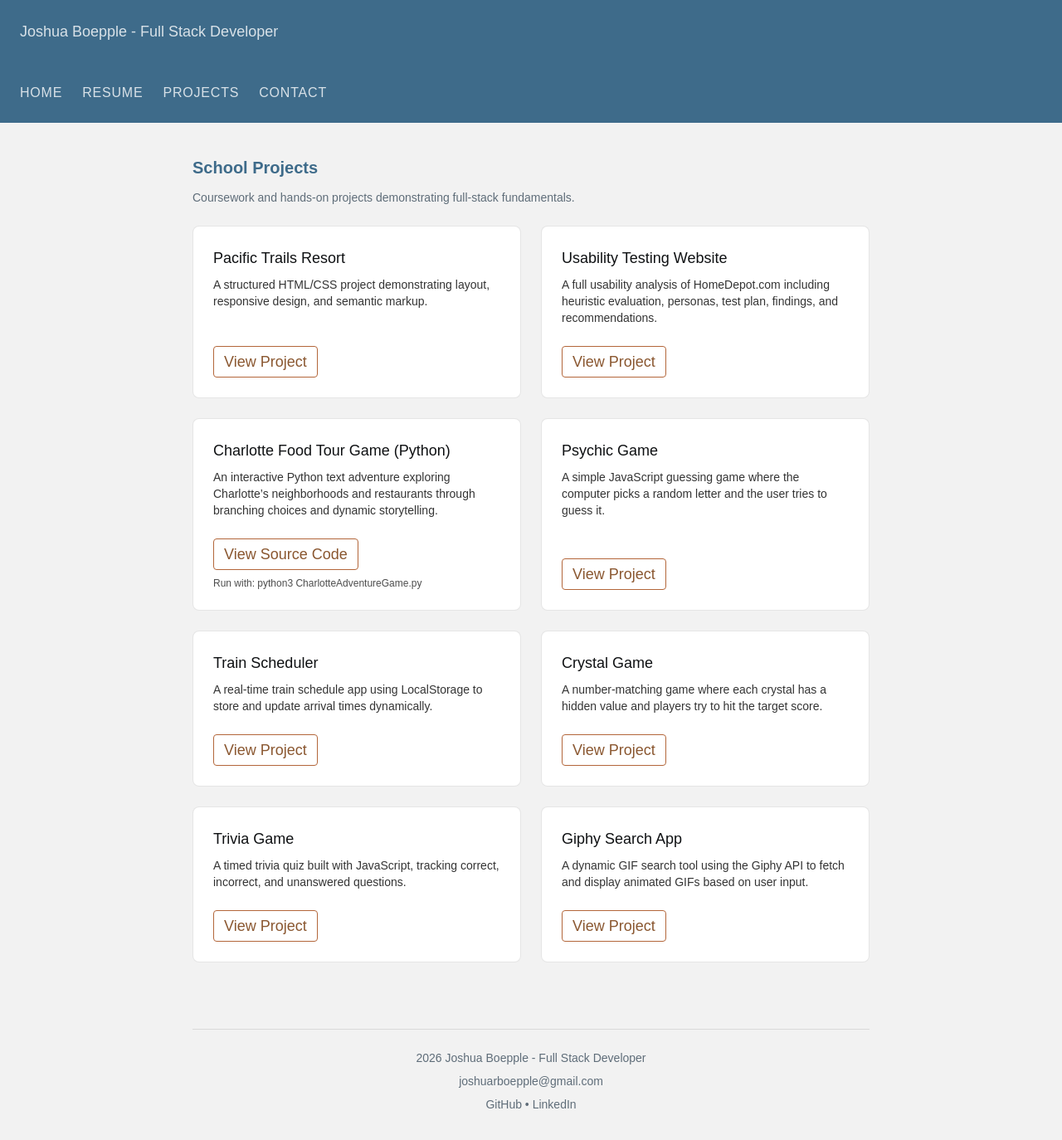
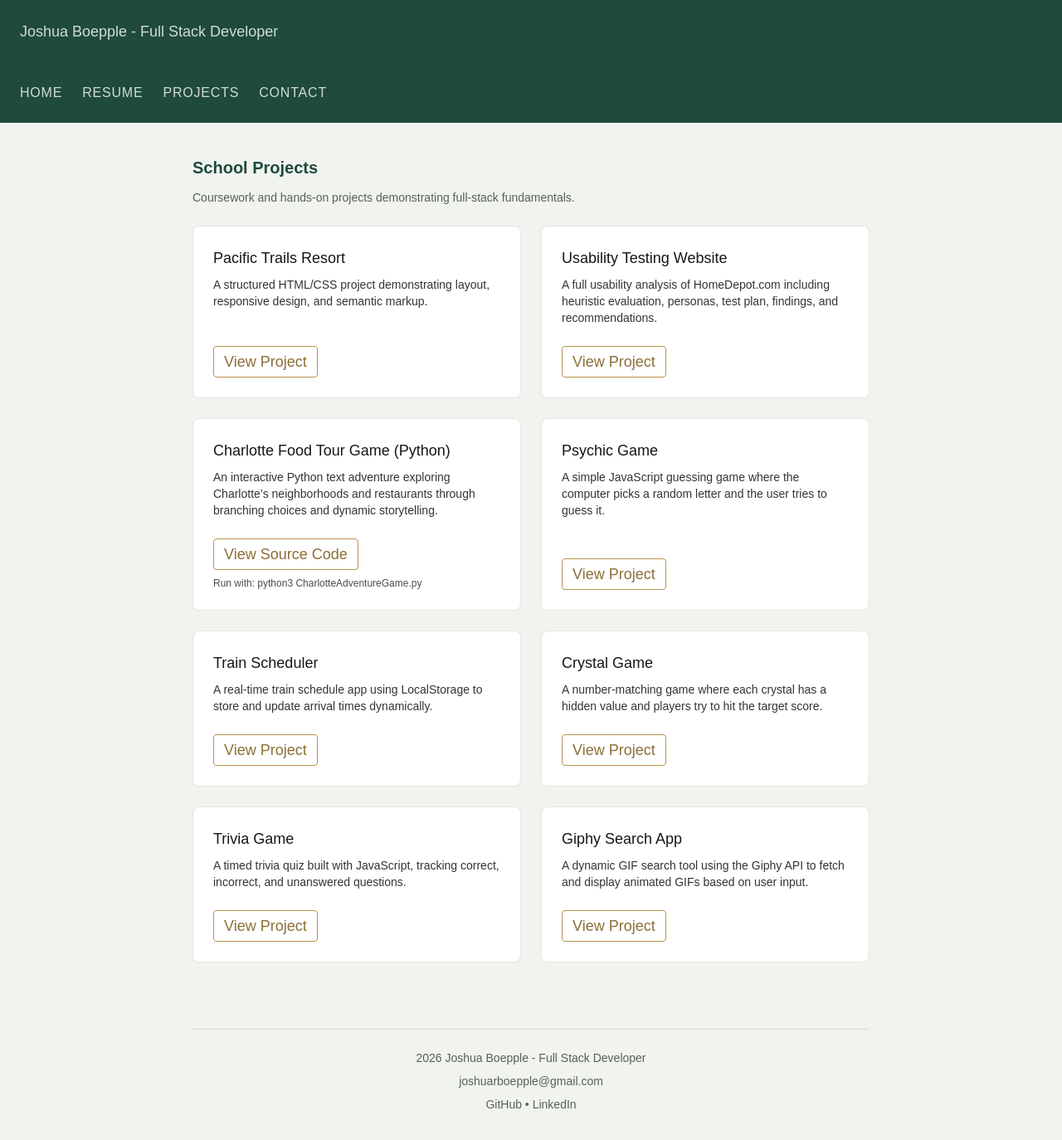
Before and after one commit to jboe26/portfolio_2026, a Next.js app: page /projects in a window 1280 px wide. Shown: the top 1374 px of the page at 83% size. Built offline with nearby package versions, Linux system fonts and the light colour scheme.

Commit message:
Switch portfolio palette to forest green and gold
Co-Authored-By: Claude Sonnet 5 <noreply@anthropic.com>
Claude-Session: https://claude.ai/code/session_014wPFR4c7TcXJ8zkhGbTyBx

```diff
--- a/app/components/Footer.tsx
+++ b/app/components/Footer.tsx
@@ -1,31 +1,31 @@
 export default function Footer() {
   return (
     <footer className="border-t border-black/10 py-6">
-      <p className="text-sm text-[#5F6D79] text-center">
+      <p className="text-sm text-[#57605A] text-center">
         {new Date().getFullYear()} Joshua Boepple - Full Stack Developer
       </p>
 
-      <p className="text-sm text-[#5F6D79] text-center mt-2">
+      <p className="text-sm text-[#57605A] text-center mt-2">
         <a
           href="mailto:joshuarboepple@gmail.com"
-          className="hover:underline hover:text-[#3E6B8A] transition-colors duration-200"
+          className="hover:underline hover:text-[#1F4A3C] transition-colors duration-200"
           target="_blank"
         >
           joshuarboepple@gmail.com
         </a>
       </p>
 
-      <p className="text-sm text-[#5F6D79] text-center mt-2">
+      <p className="text-sm text-[#57605A] text-center mt-2">
         <a
           href="https://github.com/jboe26"
-          className="hover:underline hover:text-[#3E6B8A] transition-colors duration-200"
+          className="hover:underline hover:text-[#1F4A3C] transition-colors duration-200"
         >
           GitHub
         </a>{" "}
         •{" "}
         <a
           href="https://www.linkedin.com/in/joshrboepple/"
-          className="hover:underline hover:text-[#3E6B8A] transition-colors duration-200"
+          className="hover:underline hover:text-[#1F4A3C] transition-colors duration-200"
         >
           LinkedIn
         </a>
--- a/app/components/Navbar.tsx
+++ b/app/components/Navbar.tsx
@@ -9,10 +9,10 @@ export default function Navbar() {
 
   return (
     <div>
-      <header className="bg-[#3E6B8A] p-6 text-lg text-white/80">
+      <header className="bg-[#1F4A3C] p-6 text-lg text-white/80">
         Joshua Boepple - Full Stack Developer
       </header>
-      <nav className="bg-[#3E6B8A] p-6 flex flex-wrap gap-6 text-md text-white/80 uppercase tracking-wider">
+      <nav className="bg-[#1F4A3C] p-6 flex flex-wrap gap-6 text-md text-white/80 uppercase tracking-wider">
         <Link
           href="/dashboard"
           className="hover:text-white transition-colors duration-200"
--- a/app/contact/page.tsx
+++ b/app/contact/page.tsx
@@ -29,11 +29,11 @@ export default function ContactPage() {
   };
 
   return (
-    <main className="min-h-screen bg-[#F2F2F2] text-[#0F1113]">
+    <main className="min-h-screen bg-[#F1F3EF] text-[#14171A]">
       {/* Page Container */}
       <div className="max-w-4xl px-6 py-10 mx-auto">
         {/* Page Header */}
-        <h2 className="text-xl font-bold mb-4 text-[#3E6B8A]">Contact</h2>
+        <h2 className="text-xl font-bold mb-4 text-[#1F4A3C]">Contact</h2>
         <p className="text-lg text-black/70 mb-8">
           Feel free to reach out for collaborations, opportunities, or
           questions.
@@ -45,7 +45,7 @@ export default function ContactPage() {
             <h2 className="text-black/60 text-sm mb-1">Email</h2>
             <a
               href="mailto:joshuarboepple@gmail.com"
-              className="text-[#8A5730] underline"
+              className="text-[#8C6E38] underline"
             >
               joshuarboepple@gmail.com
             </a>
@@ -66,7 +66,7 @@ export default function ContactPage() {
         </div>
 
         <div>
-          <h2 className="mb-4 mt-6 text-xl font-bold mb-4 text-[#3E6B8A]">
+          <h2 className="mb-4 mt-6 text-xl font-bold mb-4 text-[#1F4A3C]">
             Send a Message
           </h2>
           <form onSubmit={handleSubmit} className="space-y-4">
@@ -75,29 +75,29 @@ export default function ContactPage() {
               placeholder="Your Name"
               value={name}
               onChange={(e) => setName(e.target.value)}
-              className="w-full bg-black/5 border border-black/10 rounded-lg px-4 py-3 text-[#0F1113] placeholder:text-black/40 outline-none"
+              className="w-full bg-black/5 border border-black/10 rounded-lg px-4 py-3 text-[#14171A] placeholder:text-black/40 outline-none"
             />
             <input
               type="email"
               placeholder="Your Email"
               value={email}
               onChange={(e) => setEmail(e.target.value)}
-              className="w-full bg-black/5 border border-black/10 rounded-lg px-4 py-3 text-[#0F1113] placeholder:text-black/40 outline-none"
+              className="w-full bg-black/5 border border-black/10 rounded-lg px-4 py-3 text-[#14171A] placeholder:text-black/40 outline-none"
             />
             <textarea
               placeholder="Your Message"
               value={message}
               onChange={(e) => setMessage(e.target.value)}
               rows={5}
-              className="w-full bg-black/5 border border-black/10 rounded-lg px-4 py-3 text-[#0F1113] placeholder:text-black/40 outline-none"
+              className="w-full bg-black/5 border border-black/10 rounded-lg px-4 py-3 text-[#14171A] placeholder:text-black/40 outline-none"
             />
             <button
               type="submit"
-              className="border border-[#B3663A] text-[#8A5730] px-8 py-2 mb-4 rounded hover:bg-[#B3663A] hover:text-white transition"
+              className="border border-[#B8934C] text-[#8C6E38] px-8 py-2 mb-4 rounded hover:bg-[#B8934C] hover:text-white transition"
             >
               Send Message
             </button>
-            {status && <p className="text-[#5F6D79] text-sm">{status}</p>}
+            {status && <p className="text-[#57605A] text-sm">{status}</p>}
           </form>
         </div>
 
--- a/app/page.tsx
+++ b/app/page.tsx
@@ -52,7 +52,7 @@ export default function Home() {
   }, [router, script]);
 
   return (
-    <div className="min-h-screen bg-[#23364A] text-[#C17F4E] font-mono flex items-center justify-center px-6">
+    <div className="min-h-screen bg-[#16211B] text-[#D4AF6A] font-mono flex items-center justify-center px-6">
       <div className="w-full max-w-2xl text-left text-lg leading-relaxed">
         {lines.map((line, i) => (
           <div
--- a/app/projects/page.tsx
+++ b/app/projects/page.tsx
@@ -9,15 +9,15 @@ export const metadata: Metadata = {
 
 export default function ProjectsPage() {
   return (
-    <div className="min-h-screen bg-[#F2F2F2] text-[#0F1113]">
+    <div className="min-h-screen bg-[#F1F3EF] text-[#14171A]">
       {/* Main Content Container */}
       <main className="max-w-4xl mx-auto p-10 space-y-20">
         {/* SCHOOL PROJECTS */}
         <section>
-          <h2 className="text-xl text-[#3E6B8A] font-semibold mb-3">
+          <h2 className="text-xl text-[#1F4A3C] font-semibold mb-3">
             School Projects
           </h2>
-          <p className="text-[#5F6D79] text-sm mb-6">
+          <p className="text-[#57605A] text-sm mb-6">
             Coursework and hands‑on projects demonstrating full‑stack
             fundamentals.
           </p>
@@ -40,8 +40,8 @@ export default function ProjectsPage() {
                 <a
                   href="https://inf250-pacifictrailsresort.netlify.app/"
                   target="_blank"
-                  className="text-lg px-3 py-1 rounded border border-[#B3663A] text-[#8A5730]
-          hover:bg-[#B3663A] hover:text-white transition self-start mt-auto"
+                  className="text-lg px-3 py-1 rounded border border-[#B8934C] text-[#8C6E38]
+          hover:bg-[#B8934C] hover:text-white transition self-start mt-auto"
                 >
                   View Project
                 </a>
@@ -66,8 +66,8 @@ export default function ProjectsPage() {
                 <a
                   href="https://usabilitywebsite.netlify.app/"
                   target="_blank"
-                  className="text-lg px-3 py-1 rounded border border-[#B3663A] text-[#8A5730]
-          hover:bg-[#B3663A] hover:text-white transition self-start mt-auto"
+                  className="text-lg px-3 py-1 rounded border border-[#B8934C] text-[#8C6E38]
+          hover:bg-[#B8934C] hover:text-white transition self-start mt-auto"
                 >
                   View Project
                 </a>
@@ -92,8 +92,8 @@ export default function ProjectsPage() {
                 <a
                   href="https://github.com/jboe26/charlotte-food-tour/blob/main/CharlotteAdventureGame.py"
                   target="_blank"
-                  className="text-lg px-3 py-1 rounded border border-[#B3663A] text-[#8A5730]
-      hover:bg-[#B3663A] hover:text-white transition self-start mt-auto"
+                  className="text-lg px-3 py-1 rounded border border-[#B8934C] text-[#8C6E38]
+      hover:bg-[#B8934C] hover:text-white transition self-start mt-auto"
                 >
                   View Source Code
                 </a>
@@ -118,8 +118,8 @@ export default function ProjectsPage() {
                 <a
                   href="https://psychicguessinggame.netlify.app/"
                   target="_blank"
-                  className="text-lg px-3 py-1 rounded border border-[#B3663A] text-[#8A5730]
-          hover:bg-[#B3663A] hover:text-white transition self-start mt-auto"
+                  className="text-lg px-3 py-1 rounded border border-[#B8934C] text-[#8C6E38]
+          hover:bg-[#B8934C] hover:text-white transition self-start mt-auto"
                 >
                   View Project
                 </a>
@@ -141,8 +141,8 @@ export default function ProjectsPage() {
                 <a
                   href="https://trainscheduler.netlify.app/"
                   target="_blank"
-                  className="text-lg px-3 py-1 rounded border border-[#B3663A] text-[#8A5730]
-          hover:bg-[#B3663A] hover:text-white transition self-start mt-auto"
+                  className="text-lg px-3 py-1 rounded border border-[#B8934C] text-[#8C6E38]
+          hover:bg-[#B8934C] hover:text-white transition self-start mt-auto"
                 >
                   View Project
                 </a>
@@ -164,8 +164,8 @@ export default function ProjectsPage() {
                 <a
                   href="https://crystalcollectorgame.netlify.app/"
                   target="_blank"
-                  className="text-lg px-3 py-1 rounded border border-[#B3663A] text-[#8A5730]
-          hover:bg-[#B3663A] hover:text-white transition self-start mt-auto"
+                  className="text-lg px-3 py-1 rounded border border-[#B8934C] text-[#8C6E38]
+          hover:bg-[#B8934C] hover:text-white transition self-start mt-auto"
                 >
                   View Project
                 </a>
@@ -187,8 +187,8 @@ export default function ProjectsPage() {
                 <a
                   href="https://triviagame0.netlify.app/"
                   target="_blank"
-                  className="text-lg px-3 py-1 rounded border border-[#B3663A] text-[#8A5730]
-          hover:bg-[#B3663A] hover:text-white transition self-start mt-auto"
+                  className="text-lg px-3 py-1 rounded border border-[#B8934C] text-[#8C6E38]
+          hover:bg-[#B8934C] hover:text-white transition self-start mt-auto"
                 >
                   View Project
                 </a>
@@ -210,8 +210,8 @@ export default function ProjectsPage() {
                 <a
                   href="https://giphygame.netlify.app/"
                   target="_blank"
-                  className="text-lg px-3 py-1 rounded border border-[#B3663A] text-[#8A5730]
-          hover:bg-[#B3663A] hover:text-white transition self-start mt-auto"
+                  className="text-lg px-3 py-1 rounded border border-[#B8934C] text-[#8C6E38]
+          hover:bg-[#B8934C] hover:text-white transition self-start mt-auto"
                 >
                   View Project
                 </a>
```
Also changed, not shown: app/dashboard/page.tsx (+40 -40 lines), app/resume/page.tsx (+15 -15 lines).
